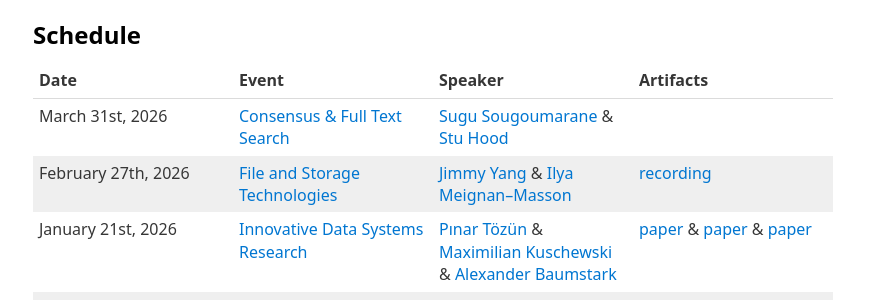
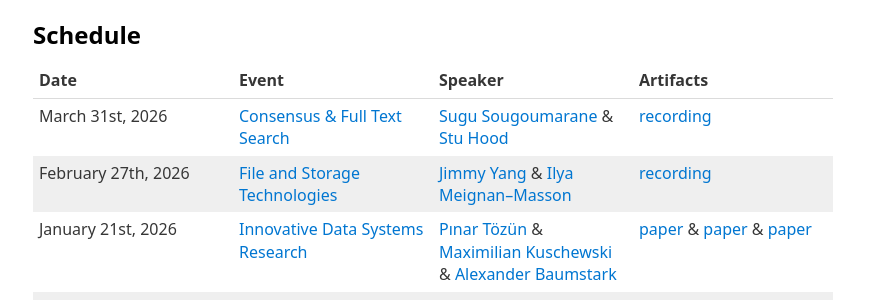
Before and after one commit to thisismiller/southbaysystems.xyz, a Jekyll site: the page built from index.markdown, in a window 1280 px wide. Shown: the part 345-645 px from the top of the page, without its empty margins (207-1079 px from the left). Built offline with Jekyll 4.4.1, drawn with Linux system fonts in a browser that asks for light colours.

Commit message:
add march recording

```diff
--- a/index.markdown
+++ b/index.markdown
@@ -21,7 +21,7 @@ Speakers will share their experience building, debugging, testing, and maintaini
 
 | Date | Event | Speaker | Artifacts |
 | --- | --- | --- | --- |
-| March 31st, 2026 | [Consensus & Full Text Search](https://luma.com/2g3exvjw) | [Sugu Sougoumarane](https://sougou.io/about/) & [Stu Hood](https://www.linkedin.com/in/stu-hood-6b65633/) | |
+| March 31st, 2026 | [Consensus & Full Text Search](https://luma.com/2g3exvjw) | [Sugu Sougoumarane](https://sougou.io/about/) & [Stu Hood](https://www.linkedin.com/in/stu-hood-6b65633/) | [recording](https://youtu.be/TeFsBVIYBis) |
 | February 27th, 2026 | [File and Storage Technologies](https://luma.com/oqu0l8st) | [Jimmy Yang](https://www.linkedin.com/in/jimmy-yang-6a7a0b12/) & [Ilya Meignan--Masson](https://ilya-meignan--masson.me/) | [recording](https://www.youtube.com/watch?v=8j1Dqi2M_pI) |
 | January 21st, 2026 | [Innovative Data Systems Research](https://luma.com/8a54z94d) | [Pınar Tözün](https://www.pinartozun.com/) & [Maximilian Kuschewski](https://www.cs.cit.tum.de/dis/team/maximilian-kuschewski/) & [Alexander Baumstark](https://www.linkedin.com/in/alexander-baumstark-abc123/) | [paper](https://vldb.org/cidrdb/papers/2026/p6-houlborg.pdf) & [paper](https://www.cs.cit.tum.de/fileadmin/w00cfj/dis/papers/umami.pdf) & [paper](https://vldb.org/cidrdb/papers/2026/p24-baumstark.pdf) |
 | November 19th, 2025 | [Morel & Query Optimization as a Service](https://luma.com/xygolo9c) | [Julian Hyde](https://www.linkedin.com/in/julianhyde) & [Yuanyuan Tian](https://humming80.github.io/) | [slides](/files/Morel.pdf) & [slides](/files/QueryOptimizationAsAService.pdf) |
```
